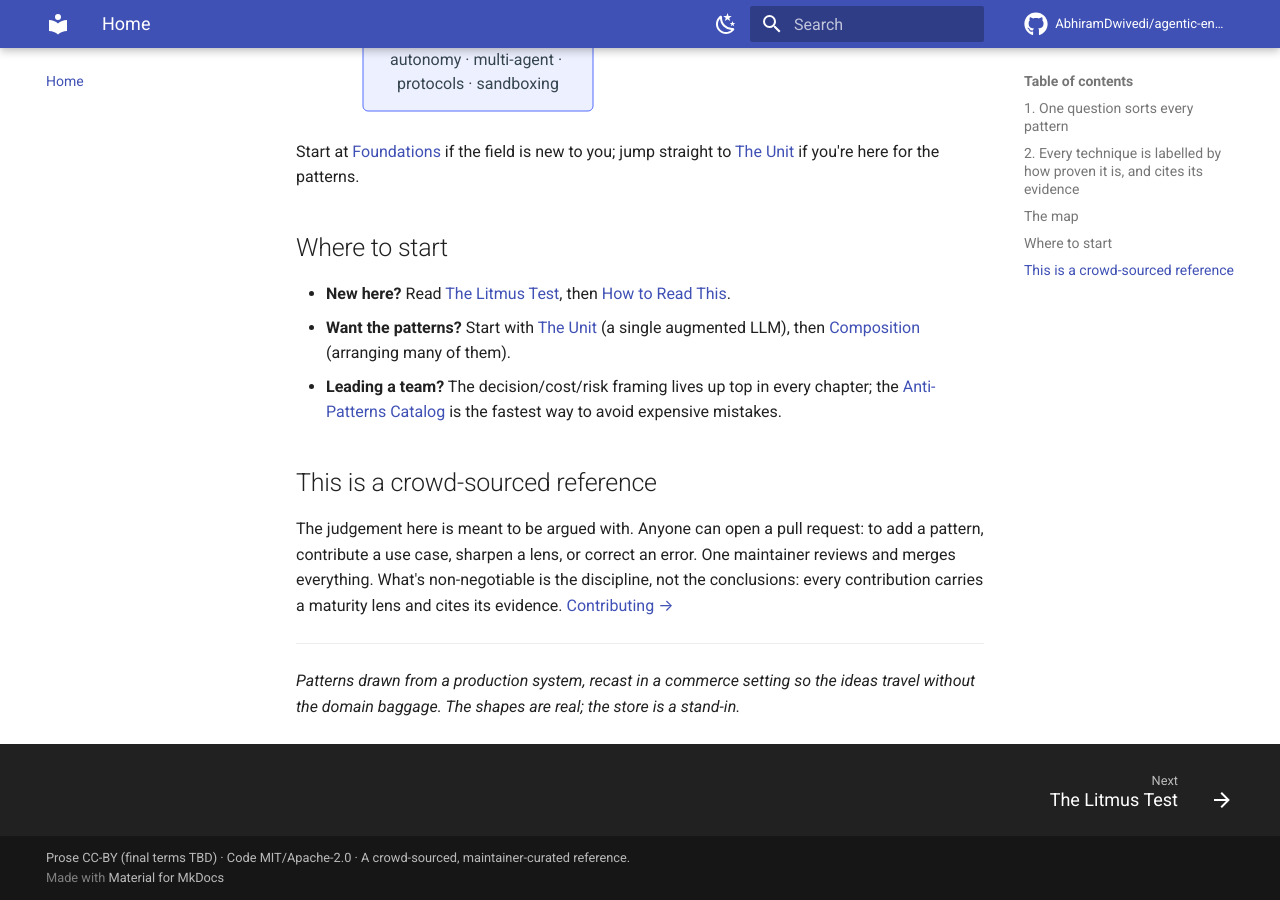
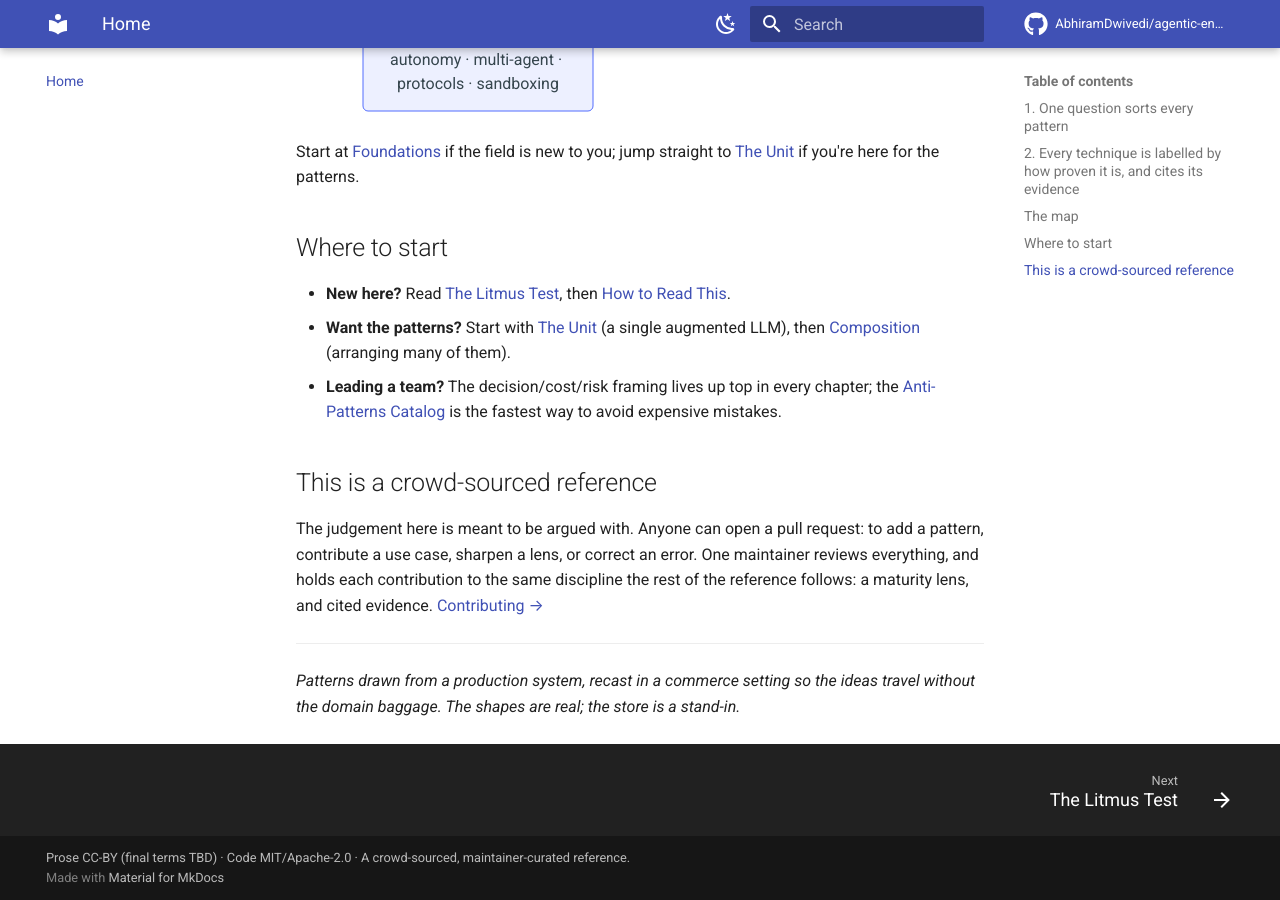
Before and after one commit to AbhiramDwivedi/agentic-engineering, an MkDocs documentation site: the page built from docs/index.md, in a window 1280 px wide and 900 px high, scrolled down 3348 px. Built offline with MkDocs 1.6.1 and Material for MkDocs 9.7.7, drawn with Linux system fonts in a browser that asks for light colours; comment, search, counter and statistics services are not loaded; some of the changed text lies outside the part shown.

Commit message:
Homepage voice pass: remove the contrast-reflex line and the duplicate cure claim
index.md predates the voice pipeline and never went through it. "What's
non-negotiable is the discipline, not the conclusions" was a manufactured
antithesis; "This reference is the cure" duplicated the fix-that claim two
sections up; "The field is full of" appeared twice in thirty lines.

Co-Authored-By: Claude Fable 5 <noreply@anthropic.com>

```diff
--- a/docs/index.md
+++ b/docs/index.md
@@ -25,9 +25,9 @@ you're looking at a pattern you already know, and calling it "agentic" is market
 
 ## 2. Every technique is labelled by how proven it is, and cites its evidence
 
-The field is full of people dressing up minor work as breakthroughs, with no reliable way to
-tell what's standard from what's hype. This reference is the cure. Two quiet signals on every
-technique, in plain prose (no rings, no radar):
+Plenty of minor work gets dressed up as a breakthrough, and there's no reliable way to tell
+what's standard from what's hype. So every technique here carries two quiet signals, in plain
+prose (no rings, no radar):
 
 - **A maturity lens.** One honest line: is this the accepted default, proven-but-niche, still
   settling, or overclaimed?
@@ -106,8 +106,8 @@ Start at [Foundations](foundations/index.md) if the field is new to you; jump st
 
 The judgement here is meant to be argued with. Anyone can open a pull request: to add a
 pattern, contribute a use case, sharpen a lens, or correct an error. One maintainer reviews
-and merges everything. What's non-negotiable is the discipline, not the conclusions: every
-contribution carries a maturity lens and cites its evidence. [Contributing →](contributing.md)
+everything, and holds each contribution to the same discipline the rest of the reference
+follows: a maturity lens, and cited evidence. [Contributing →](contributing.md)
 
 ---
 
```
